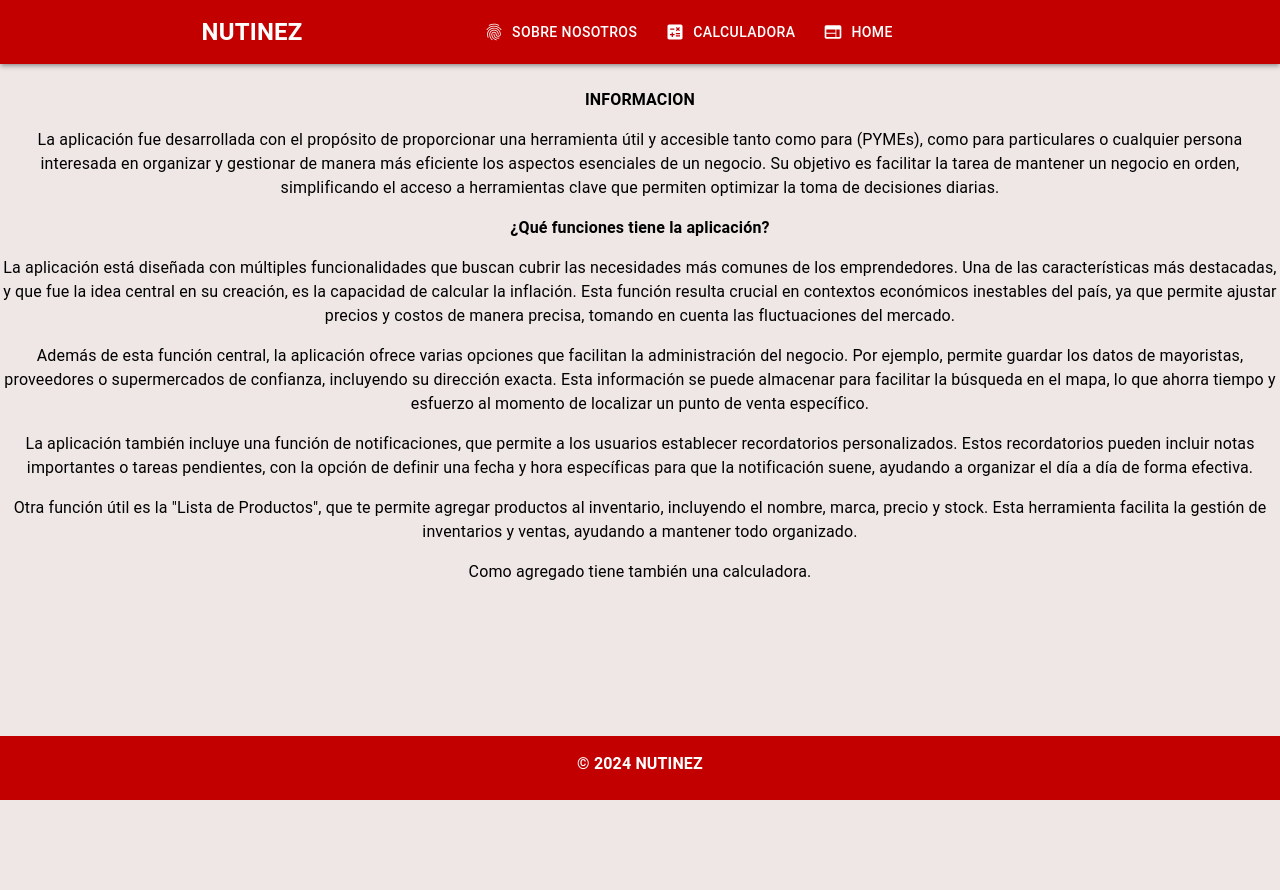
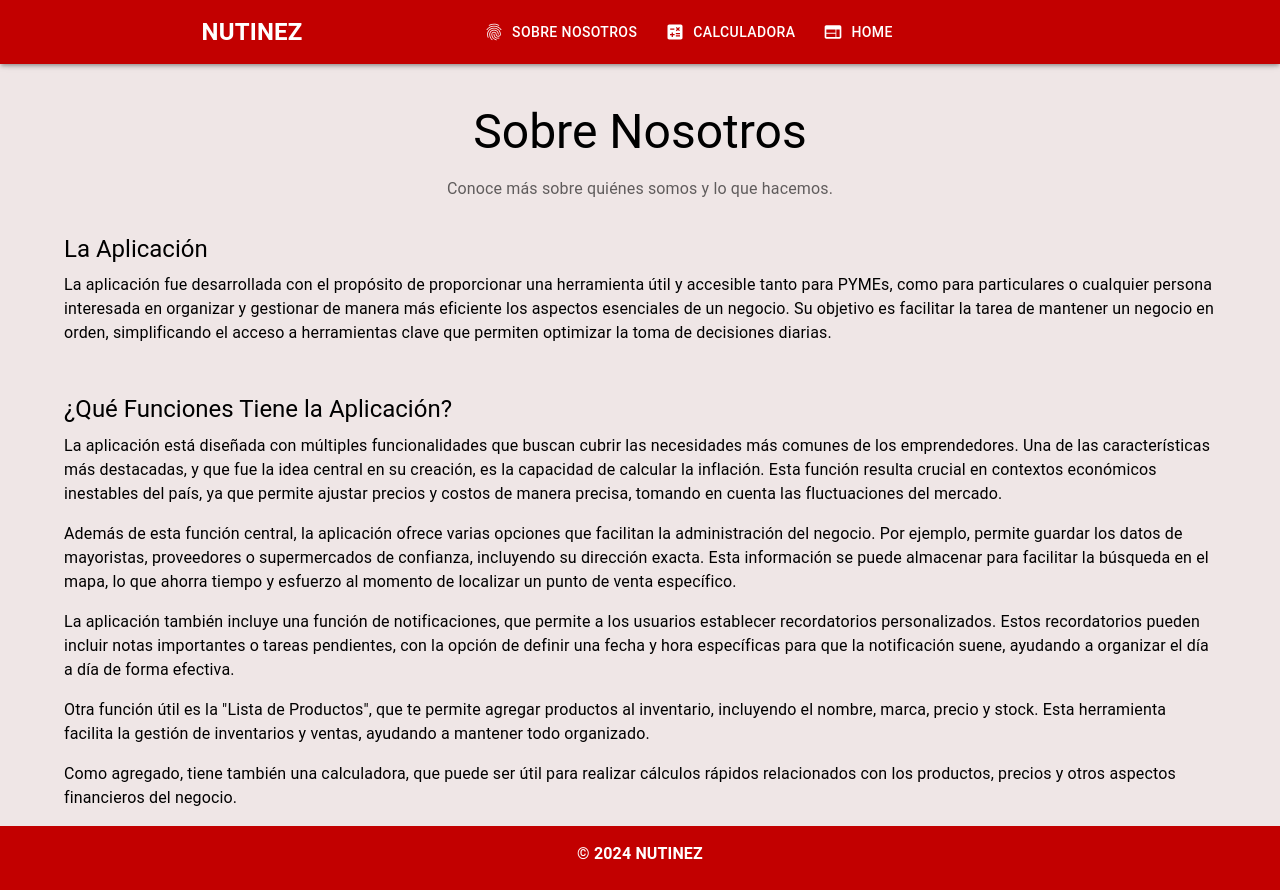
Before and after one commit to gottinunez/DDS-NUNEZ-MARTINEZ, a Next.js app: page /sobrenosotros in a window 1280 px wide. Before the commit the page ends 800 px from the top, so only its background shows below. Built offline with nearby package versions, Linux system fonts and the light colour scheme.

Commit message:
.
marcadores agregados al mayorista, pagina sobre nosotros terminada

```diff
--- a/package.json
+++ b/package.json
@@ -25,6 +25,7 @@
     "react-datepicker": "^7.5.0",
     "react-dom": "^19.0.0",
     "react-google-maps": "^9.4.5",
+    "react-places-autocomplete": "^7.3.0",
     "react-router-dom": "^7.0.2",
     "sqlite": "^5.1.1",
     "sqlite3": "^5.1.7",
@@ -34,13 +35,14 @@
     "@testing-library/jest-dom": "^5.17.0",
     "@testing-library/react": "^13.4.0",
     "@testing-library/user-event": "^14.5.2",
+    "@types/bun": "latest",
+    "@types/google.maps": "^3.58.1",
     "@types/node": "17.0.4",
     "@types/react": "17.0.38",
     "@types/testing-library__jest-dom": "^5.14.9",
     "jest": "^29.7.0",
     "jest-environment-jsdom": "^29.7.0",
-    "typescript": "^5.7.2",
-    "@types/bun": "latest"
+    "typescript": "^5.7.2"
   },
   "name": "dds-nunez-martinez",
   "module": "index.ts",
--- a/src/notificaciones/notificaciones.jsx
+++ b/src/notificaciones/notificaciones.jsx
@@ -74,7 +74,7 @@ const Notificaciones = () => {
         // Verificar si es el momento para mostrar la notificación
         if (scheduledDate <= now && !notificacion.notified) {
           // Aquí mostramos el alert solo si no ha sido notificada
-          alert(`${notificacion.titulo}: ${notificacion.mensaje}`);
+         // alert(`${notificacion.titulo}: ${notificacion.mensaje}`);
 
           // Marcar como notificada
           sendNotification(notificacion);
--- a/src/sobrenosotros/sobrenosotros.jsx
+++ b/src/sobrenosotros/sobrenosotros.jsx
@@ -1,42 +1,55 @@
-import { Typography } from '@mui/material';
 import React from 'react';
+import { Container, Typography, Box, Grid } from '@mui/material';
 
-function Sobrenosotros() {
+const SobreNosotros = () => {
   return (
+    <Container sx={{ marginTop: 5 }}>
+      <Box sx={{ textAlign: 'center', marginBottom: 4 }}>
+        <Typography variant="h3" component="h1" gutterBottom>
+          Sobre Nosotros
+        </Typography>
+        <Typography variant="body1" color="textSecondary" paragraph>
+          Conoce más sobre quiénes somos y lo que hacemos.
+        </Typography>
+      </Box>
 
-<Typography variant="body1" align="center" sx={{ fontSize: '1rem', lineHeight: 1.5, textAlign: 'center' }}>
-  <br/>
-    <strong>INFORMACION</strong>
-  <p>
-    La aplicación fue desarrollada con el propósito de proporcionar una herramienta útil y accesible tanto como para (PYMEs), como para particulares o cualquier persona interesada en organizar y gestionar de manera más eficiente los aspectos esenciales de un negocio. Su objetivo es facilitar la tarea de mantener un negocio en orden, simplificando el acceso a herramientas clave que permiten optimizar la toma de decisiones diarias.
-  </p>
+      <Grid container spacing={4}>
+        <Grid item xs={12}>
+          <Box>
+            <Typography variant="h5" component="h2" gutterBottom>
+              La Aplicación
+            </Typography>
+            <Typography variant="body1" paragraph>
+              La aplicación fue desarrollada con el propósito de proporcionar una herramienta útil y accesible tanto para PYMEs, como para particulares o cualquier persona interesada en organizar y gestionar de manera más eficiente los aspectos esenciales de un negocio. Su objetivo es facilitar la tarea de mantener un negocio en orden, simplificando el acceso a herramientas clave que permiten optimizar la toma de decisiones diarias.
+            </Typography>
+          </Box>
+        </Grid>
 
-  <p>
-    <strong>¿Qué funciones tiene la aplicación?</strong>
-  </p>
+        <Grid item xs={12}>
+          <Box>
+            <Typography variant="h5" component="h2" gutterBottom>
+              ¿Qué Funciones Tiene la Aplicación?
+            </Typography>
+            <Typography variant="body1" paragraph>
+              La aplicación está diseñada con múltiples funcionalidades que buscan cubrir las necesidades más comunes de los emprendedores. Una de las características más destacadas, y que fue la idea central en su creación, es la capacidad de calcular la inflación. Esta función resulta crucial en contextos económicos inestables del país, ya que permite ajustar precios y costos de manera precisa, tomando en cuenta las fluctuaciones del mercado.
+            </Typography>
+            <Typography variant="body1" paragraph>
+              Además de esta función central, la aplicación ofrece varias opciones que facilitan la administración del negocio. Por ejemplo, permite guardar los datos de mayoristas, proveedores o supermercados de confianza, incluyendo su dirección exacta. Esta información se puede almacenar para facilitar la búsqueda en el mapa, lo que ahorra tiempo y esfuerzo al momento de localizar un punto de venta específico.
+            </Typography>
+            <Typography variant="body1" paragraph>
+              La aplicación también incluye una función de notificaciones, que permite a los usuarios establecer recordatorios personalizados. Estos recordatorios pueden incluir notas importantes o tareas pendientes, con la opción de definir una fecha y hora específicas para que la notificación suene, ayudando a organizar el día a día de forma efectiva.
+            </Typography>
+            <Typography variant="body1" paragraph>
+              Otra función útil es la "Lista de Productos", que te permite agregar productos al inventario, incluyendo el nombre, marca, precio y stock. Esta herramienta facilita la gestión de inventarios y ventas, ayudando a mantener todo organizado.
+            </Typography>
+            <Typography variant="body1" paragraph>
+              Como agregado, tiene también una calculadora, que puede ser útil para realizar cálculos rápidos relacionados con los productos, precios y otros aspectos financieros del negocio.
+            </Typography>
+          </Box>
+        </Grid>
+      </Grid>
+    </Container>
+  );
+};
 
-  <p>
-    La aplicación está diseñada con múltiples funcionalidades que buscan cubrir las necesidades más comunes de los emprendedores. Una de las características más destacadas, y que fue la idea central en su creación, es la capacidad de calcular la inflación. Esta función resulta crucial en contextos económicos inestables del país, ya que permite ajustar precios y costos de manera precisa, tomando en cuenta las fluctuaciones del mercado.
-  </p>
-
-  <p>
-    Además de esta función central, la aplicación ofrece varias opciones que facilitan la administración del negocio. Por ejemplo, permite guardar los datos de mayoristas, proveedores o supermercados de confianza, incluyendo su dirección exacta. Esta información se puede almacenar para facilitar la búsqueda en el mapa, lo que ahorra tiempo y esfuerzo al momento de localizar un punto de venta específico.
-  </p>
-
-  <p>
-    La aplicación también incluye una función de notificaciones, que permite a los usuarios establecer recordatorios personalizados. Estos recordatorios pueden incluir notas importantes o tareas pendientes, con la opción de definir una fecha y hora específicas para que la notificación suene, ayudando a organizar el día a día de forma efectiva.
-  </p>
-
-  <p>
-    Otra función útil es la "Lista de Productos", que te permite agregar productos al inventario, incluyendo el nombre, marca, precio y stock. Esta herramienta facilita la gestión de inventarios y ventas, ayudando a mantener todo organizado.
-  </p>
-
-  <p>
-    Como agregado tiene también una calculadora.
-  </p>
-</Typography>
-
-  );
-}
-
-export default Sobrenosotros;
+export default SobreNosotros;
```
Also changed, not shown: src/mapa/mapa.jsx (+57 -17 lines), src/mayorista/mayorista.tsx (+7 -19 lines), public/sw.js, 2 other files (tests, documents, lock files or other folders).
